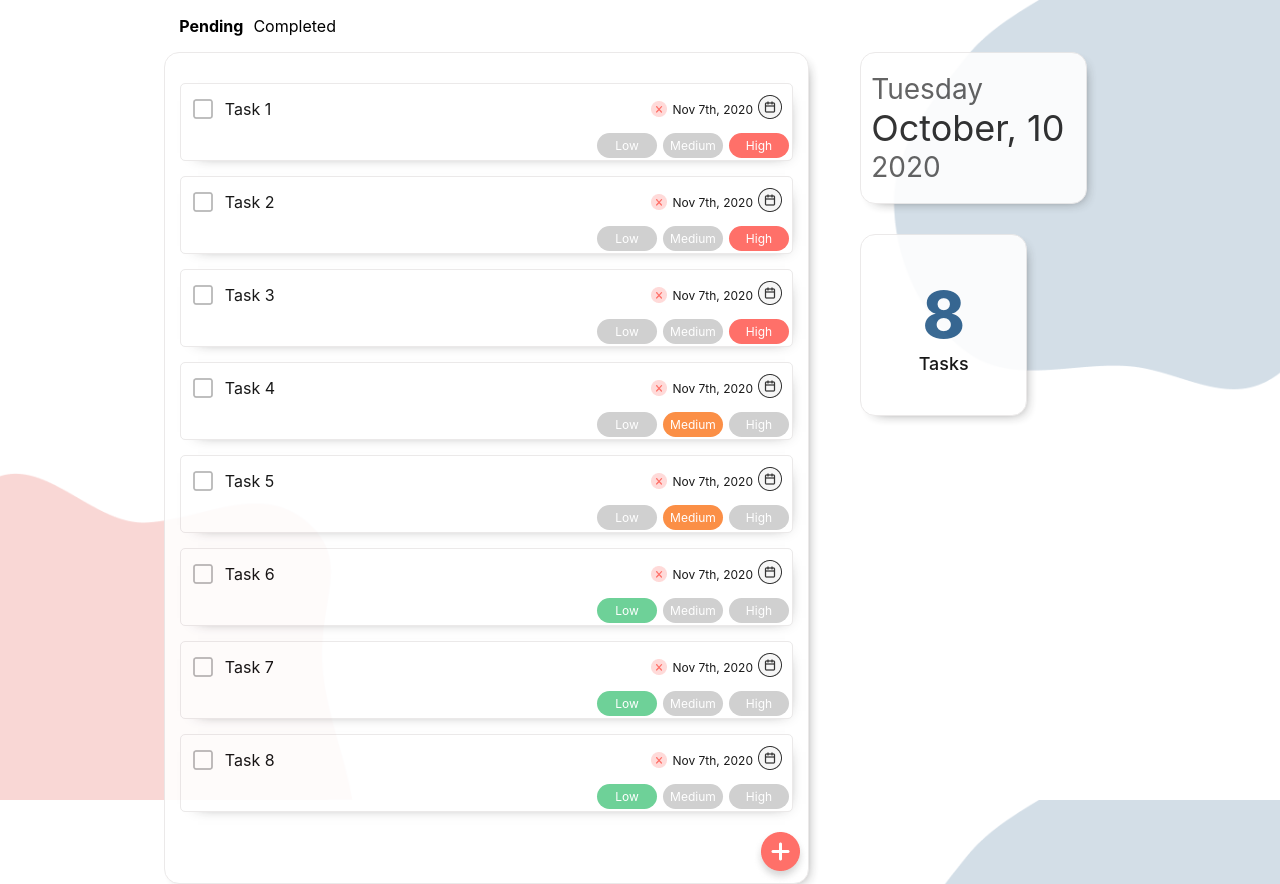
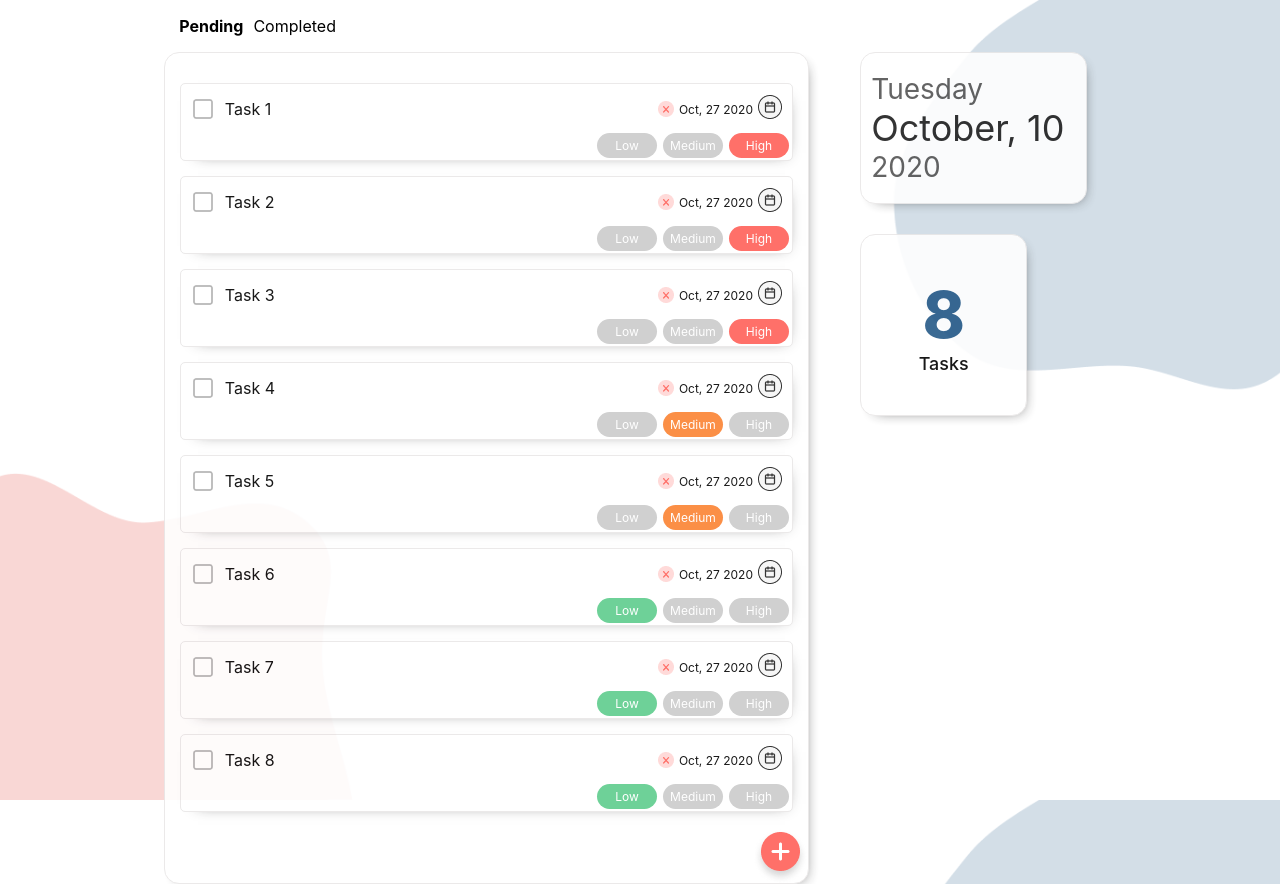
Before and after one commit to zachariahc/CS-Todo, a React (Create React App) app: page / in a window 1280 px wide. Built offline with nearby package versions, Linux system fonts and the light colour scheme.

Commit message:
Add date picker functionality to todos

```diff
--- a/src/App.js
+++ b/src/App.js
@@ -9,14 +9,14 @@ import "./Styles/App.css";
 
 function App() {
   const [todos, setTodos] = useState([
-    { name: "Task 1", done: false, id: 1, priority: 1 },
-    { name: "Task 2", done: false, id: 2, priority: 1 },
-    { name: "Task 3", done: false, id: 3, priority: 1 },
-    { name: "Task 4", done: false, id: 4, priority: 2 },
-    { name: "Task 5", done: false, id: 5, priority: 2 },
-    { name: "Task 6", done: false, id: 6, priority: 3 },
-    { name: "Task 7", done: false, id: 7, priority: 3 },
-    { name: "Task 8", done: false, id: 8, priority: 3 },
+    { name: "Task 1", done: false, id: 1, priority: 1, date: new Date() },
+    { name: "Task 2", done: false, id: 2, priority: 1, date: new Date() },
+    { name: "Task 3", done: false, id: 3, priority: 1, date: new Date() },
+    { name: "Task 4", done: false, id: 4, priority: 2, date: new Date()},
+    { name: "Task 5", done: false, id: 5, priority: 2, date: new Date() },
+    { name: "Task 6", done: false, id: 6, priority: 3, date: new Date() },
+    { name: "Task 7", done: false, id: 7, priority: 3, date: new Date() },
+    { name: "Task 8", done: false, id: 8, priority: 3, date: new Date() },
   ]);
   const [tab, setTab] = useState("Pending");
   const [todoName, setTodoName] = useState("")
@@ -44,6 +44,11 @@ function App() {
     setTimeout(() => {
       setTodoName('')
     }, 3000)
+  }
+  const changeDate = (index, date) =>{
+    const newTodos = [...todos];
+    newTodos[index].date = date
+    setStartDate(date)
   }
 
   return (
@@ -74,6 +79,8 @@ function App() {
                         changeToDo={changeToDo}
                         changePriority={changePriority}
                         deleteTodo={deleteTodo}
+                        changeDate={changeDate}
+                        startDate={startDate}
                       ></Todo>
                     );
                 })
--- a/src/Components/Todo.js
+++ b/src/Components/Todo.js
@@ -6,14 +6,17 @@ import unchecked from '../Assets/unchecked.png'
 import checked from '../Assets/checked.png'
 import calbutton from '../Assets/calbutton.png'
 import cancel from '../Assets/cancel.png'
+import moment from 'moment';
 
 export default function Todo({
     changeToDo,
     changePriority,
     deleteTodo,
+    changeDate,
+    startDate,
     todo,
     i}) {
-    const [startDate, setStartDate] = useState(new Date());
+    // const [startDate, setStartDate] = useState(new Date());
     // Decides color of chip when priorty is selected
     const chipColor = (priorityColor, todoPrority) => {
         let colorOfChip = 'no-chip-color';
@@ -33,10 +36,12 @@ export default function Todo({
 
                 <div className="todo-text-icon">
                     <img className="pointer" src={cancel} onClick={() => deleteTodo(i, todo.name)}/>
-                      <span className="cal-group cal-date">Nov 7th, 2020</span>
+                    <span className="cal-group cal-date">
+                        {moment(todo.date).format('MMM, D YYYY')}
+                    </span>
                       <DatePicker
                         selected={startDate}
-                        onChange={date => setStartDate(date)}
+                        onChange={date => changeDate(i, date)}
                         customInput={<img className="cal-group" src={calbutton}/>}/>
                 </div>
             </div>
```
